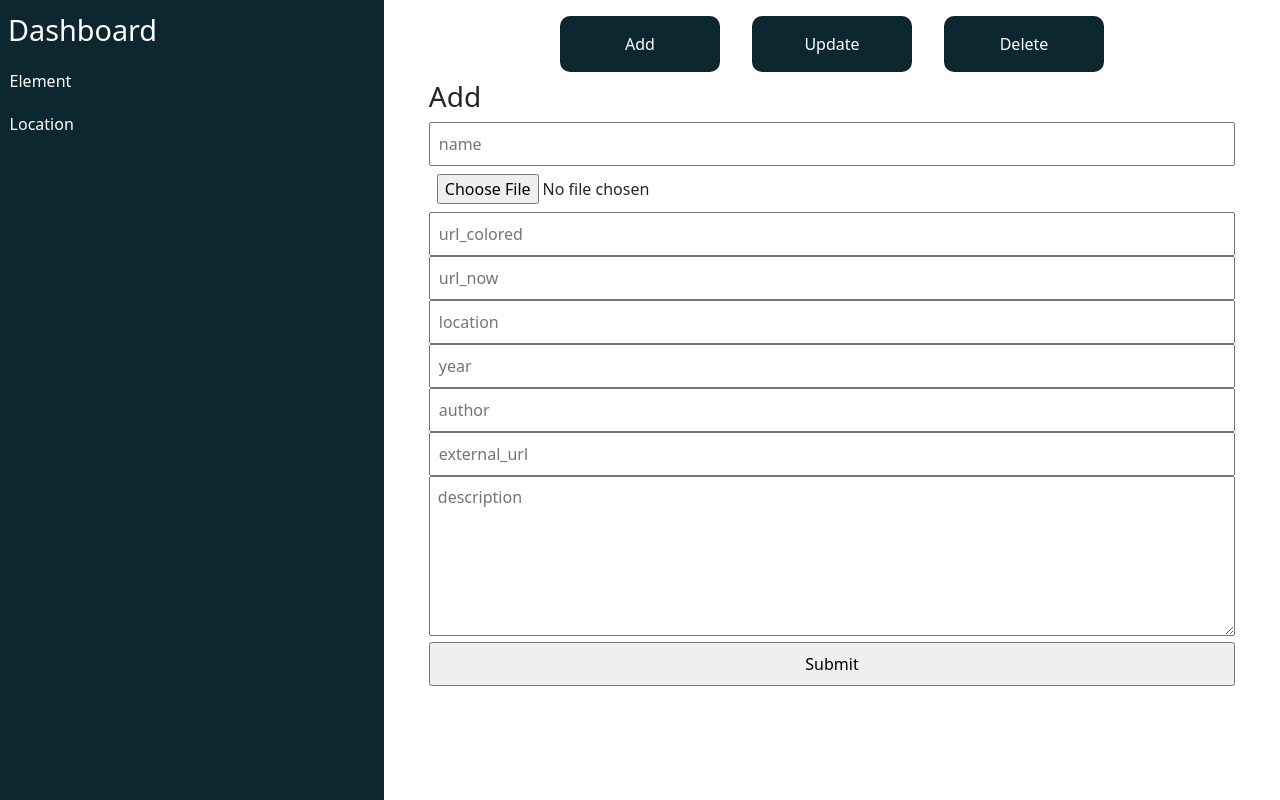
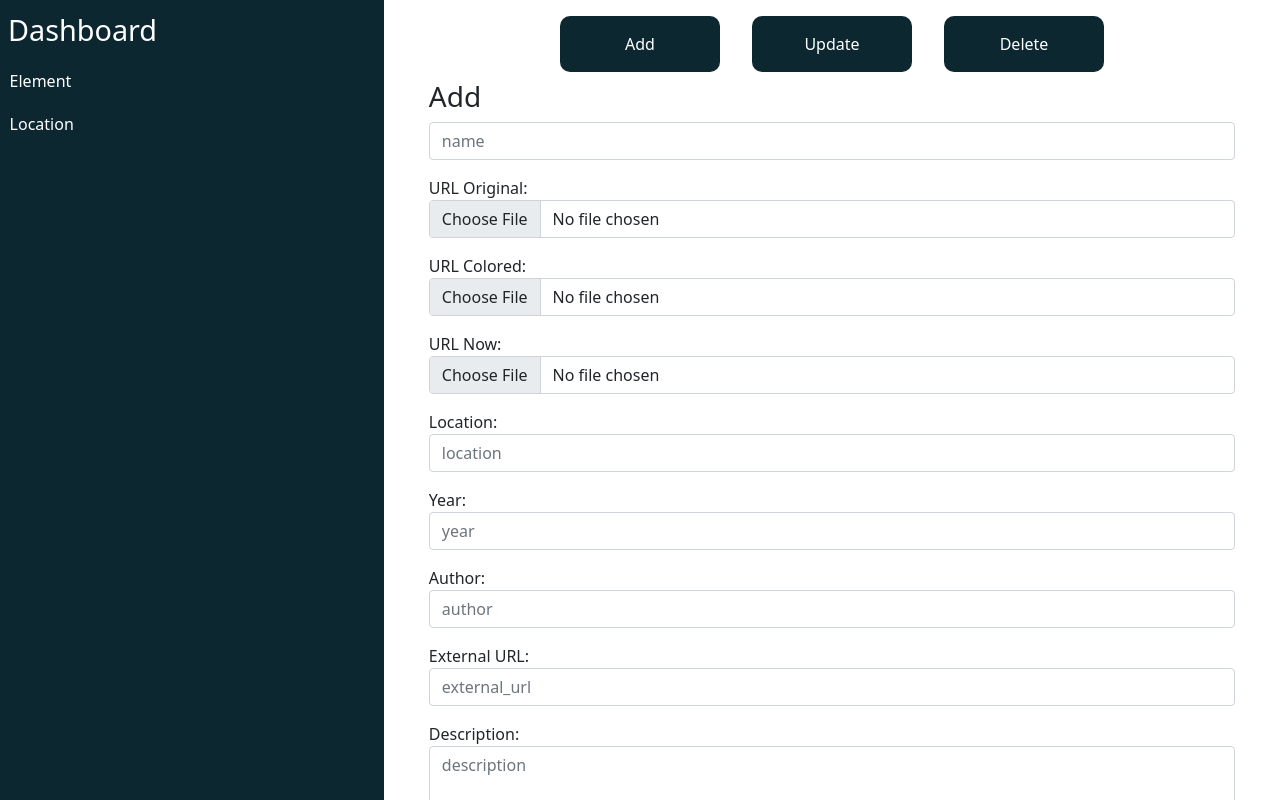
Before and after one commit to TinPoChan/oldhk, a React (Create React App) app: page /admin in a window 1280 px wide. Shown: the top 800 px of the page. Built offline with nearby package versions, Linux system fonts and the light colour scheme.

Commit message:
Improved add element function

```diff
--- a/models/element.js
+++ b/models/element.js
@@ -31,6 +31,9 @@ const elementSchema = new mongoose.Schema({
     },
     description:{
         type: String,
+    },
+    s3_id: {
+        type: String,
     }
 })
 
--- a/package.json
+++ b/package.json
@@ -15,6 +15,7 @@
     "dotenv": "^16.0.1",
     "express": "^4.18.1",
     "mongoose": "^6.3.2",
+    "nanoid": "^3.3.4",
     "nodemon": "^2.0.16",
     "react": "^18.1.0",
     "react-bootstrap": "^2.3.1",
--- a/src/components/adminPage/addElement.js
+++ b/src/components/adminPage/addElement.js
@@ -1,7 +1,7 @@
 import React, { useState } from "react";
 import { Upload } from "@aws-sdk/lib-storage";
 import { S3Client } from "@aws-sdk/client-s3";
-
+import { nanoid } from 'nanoid'
 
 
 const initialState = {
@@ -12,8 +12,11 @@ const initialState = {
     year: '',
     author: '',
     external_url: '',
-    description: ''
+    description: '',
+    s3_id: '',
 }
+
+let s3_id = nanoid();
 
 function AddElement() {
     const [element, setElement] = useState(initialState)
@@ -29,7 +32,9 @@ function AddElement() {
         })
     }
 
-    const upload = async (e) => {
+    const handleUpload = async (e) => {
+        e.preventDefault();
+
         let file = e.target.files[0];
 
         let extn = file.name.split('.').pop();
@@ -39,10 +44,11 @@ function AddElement() {
         if (extn === 'js') contentType = "application/javascript";
         if (extn === 'png' || extn === 'jpg' || extn === 'gif') contentType = "image/" + extn;
 
+        const folderPath = 'elements/' + s3_id + '/' + file.name;
         try {
             const parallelUploads3 = new Upload({
                 client: new S3Client({ region: "ap-east-1", credentials: { accessKeyId: process.env.REACT_APP_AWS_ACCESS_KEY, secretAccessKey: process.env.REACT_APP_AWS_SECRET_KEY } }),
-                params: { Bucket: "oldhk", Key: file.name, Body: file, ContentType: contentType },
+                params: { Bucket: "oldhk", Key: folderPath, Body: file, ContentType: contentType },
                 leavePartsOnError: false, // optional manually handle dropped parts
             });
 
@@ -51,13 +57,23 @@ function AddElement() {
             });
 
             await parallelUploads3.done();
+
+            console.log("Uploaded to S3");
+
         }
         catch (e) {
             console.log(e);
         }
 
+        let url = "https://oldhk.s3.ap-east-1.amazonaws.com/" + folderPath;
 
+        setElement({
+            ...element,
+            [e.target.name]: url,
+            s3_id: s3_id
+        })
     }
+
 
     const handleSubmit = async (e) => {
         e.preventDefault();
@@ -73,6 +89,7 @@ function AddElement() {
                 console.log('Element added')
                 clearState()
                 e.target.reset()
+                s3_id = nanoid();
             }
         }).catch(err => {
             console.log(err)
@@ -83,17 +100,42 @@ function AddElement() {
         <div className="form-container">
             <form onSubmit={handleSubmit}>
                 <h3>Add</h3>
-                <input type='text' placeholder='name' name="name" onChange={handleChange} required={true} />
-                {/* <input type='text' placeholder='url_original' name="url_original" onChange={handleChange} required={true} /> */}
-                <input type='file' placeholder='url_original' name="url_original" onChange={upload} required={true} />
-                <input type='text' placeholder='url_colored' name="url_colored" onChange={handleChange} />
-                <input type='text' placeholder='url_now' name="url_now" onChange={handleChange} required={true} />
-                <input type='text' placeholder='location' name="location" onChange={handleChange} required={true} />
-                <input type='text' placeholder='year' name="year" onChange={handleChange} required={true} />
-                <input type='text' placeholder='author' name="author" onChange={handleChange} />
-                <input type='text' placeholder='external_url' name="external_url" onChange={handleChange} />
-                <textarea placeholder='description' name="description" onChange={handleChange} />
-                <input type="submit" value="Submit" />
+
+                <input className="form-control mb-3" type='text' placeholder='name' name="name" onChange={handleChange} required={true} />
+
+                <label htmlFor="url_original">URL Original: </label>
+                {element.url_original ? (
+                    <a href={element.url_original} target="_blank" rel="noopener noreferrer">{element.url_original}</a>
+                ) : null}
+                <input className="form-control mb-3" type='file' name="url_original" onChange={handleUpload} required={true} />
+
+                <label htmlFor="url_colored">URL Colored: </label>
+                {element.url_colored ? (
+                    <a href={element.url_colored} target="_blank" rel="noopener noreferrer">{element.url_colored}</a>
+                ) : null}
+                <input className="form-control mb-3" type='file' name="url_colored" onChange={handleUpload} />
+
+                <label htmlFor="url_now">URL Now: </label>
+                {element.url_now ? (
+                    <a href={element.url_now} target="_blank" rel="noopener noreferrer">{element.url_now}</a>
+                ) : null}
+                <input className="form-control mb-3" type='file' name="url_now" onChange={handleUpload} required={true} />
+
+                <label htmlFor="location">Location: </label>
+                <input className="form-control mb-3" type='text' placeholder='location' name="location" onChange={handleChange} required={true} />
+
+                <label htmlFor="year">Year: </label>
+                <input className="form-control mb-3" type='text' placeholder='year' name="year" onChange={handleChange} required={true} />
+
+                <label htmlFor="author">Author: </label>
+                <input className="form-control mb-3" type='text' placeholder='author' name="author" onChange={handleChange} />
+
+                <label htmlFor="external_url">External URL: </label>
+                <input className="form-control mb-3" type='text' placeholder='external_url' name="external_url" onChange={handleChange} />
+
+                <label htmlFor="description">Description: </label>
+                <textarea className="form-control mb-3" placeholder='description' name="description" onChange={handleChange} />
+                <input className="form-control" type="submit" value="Submit" />
             </form>
         </div>
     );
--- a/src/components/adminPage/admin.css
+++ b/src/components/adminPage/admin.css
@@ -73,10 +73,10 @@
     width: 90%;
 
 }
-.form-container input, textarea, select{
+/* .form-container input, textarea, select{
     width: 100%;
     padding: 0.5rem;
-}
+} */
 
 .form-container textarea {
     height: 10rem;
```
Also changed, not shown: src/utils/s3Client.js (added, +11 -0 lines), 1 other file (tests, documents, lock files or other folders).
